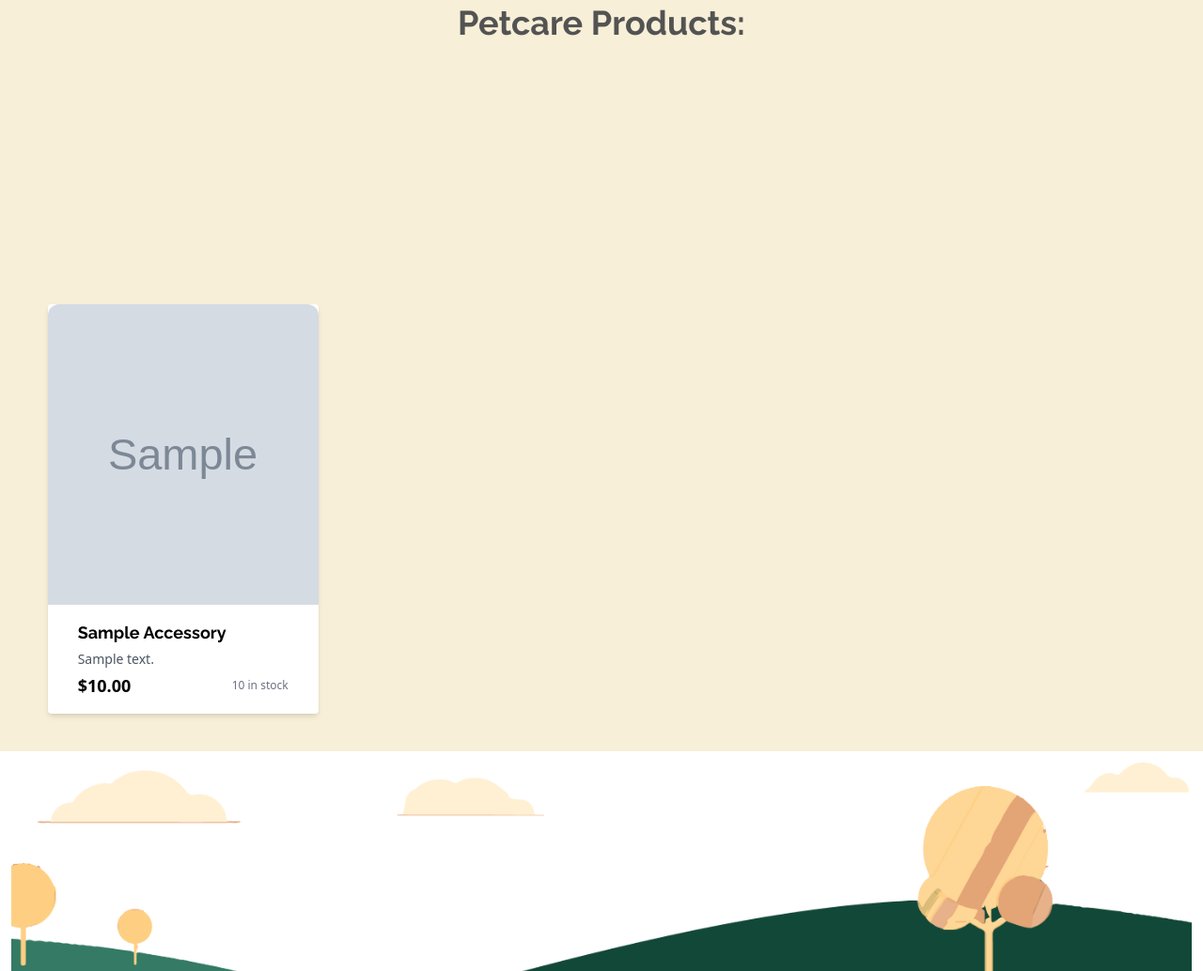
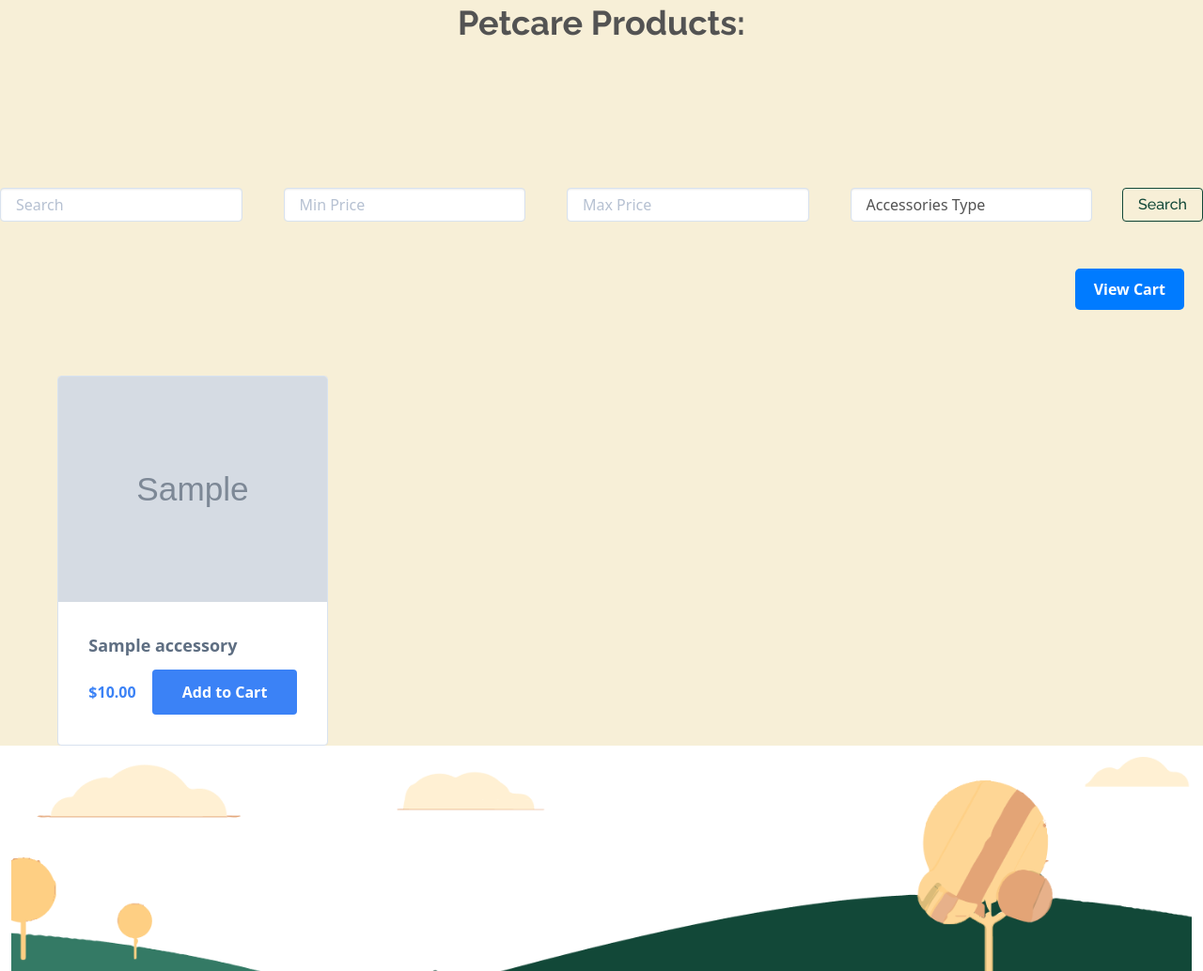
Before and after one commit to NafizAdnan/AnimalWelfare, a Django app: page /product/for_sale/ in a window 1280 px wide. Shown: the part 285-1319 px from the top of the page at 94% size. Run offline with Django 5.2, Linux system fonts and the light colour scheme; a user stored in the database is signed in; tables that the repository leaves empty hold one stand-in row (values such as "Sample post"); grey boxes marked "Sample" are stand-in pictures; some libraries are stand-ins or nearby versions.

Commit message:
Add files via upload

```diff
--- a/baseapp/templates/baseapp/products_for_sale.html
+++ b/baseapp/templates/baseapp/products_for_sale.html
@@ -1,42 +1,122 @@
 {% extends 'main.html' %}
 
-{% block title %}On Sale{% endblock title %}
+{% block title %}On Sale{% endblock %}
 
 {% block content %}
+{% load static %}
 <link href="https://cdn.jsdelivr.net/npm/tailwindcss@2.2.19/dist/tailwind.min.css" rel="stylesheet">
 
 <div class="text-center p-10">
     <h1 class="font-bold text-4xl mb-4">Petcare Products:</h1>
-    <p class="text-xl"></p>
 </div>
 
+<form class="d-flex justify-center gap-4 mb-5" role="search" method="GET">
+    <input class="form-control me-2" type="search" placeholder="Search" aria-label="Search" name="q">
+    <input class="form-control me-2" type="number" placeholder="Min Price" aria-label="Min Price" name="min_price">
+    <input class="form-control me-2" type="number" placeholder="Max Price" aria-label="Max Price" name="max_price">
+    <select name="category" class="form-control">
+        <option value="">Accessories Type</option>
+        <option value="Food">Food</option>
+        <option value="Toy">Toy</option>
+        <option value="Tools">Tools</option>
+    </select>
+    <button class="btn btn-outline-success" type="submit">Search</button>
+</form>
+
+
+
+
+
+<style>
+/* Button Styles */
+.add-to-cart-button {
+    background-color: #007bff;
+    color: white;
+    padding: 10px 20px;
+    text-align: center;
+    display: inline-block;
+    font-size: 1rem;
+    cursor: pointer;
+    border: none;
+    border-radius: 5px;
+    transition: background-color 0.3s ease;
+}
+
+.add-to-cart-button:hover {
+    background-color: #0056b3;
+}
+
+/* Header and View Cart Button Styles */
+.header {
+    display: flex;
+    justify-content: flex-end;
+    padding: 10px 20px;
+}
+
+.view-cart-wrapper {
+    margin-bottom: 20px;
+}
+
+.view-cart-button {
+    background-color: #007bff;
+    color: white;
+    padding: 10px 20px;
+    font-size: 1rem;
+    font-weight: bold;
+    border-radius: 5px;
+    text-align: center;
+    display: inline-block;
+    transition: background-color 0.3s ease;
+}
+
+.view-cart-button:hover {
+    background-color: #0056b3;
+}
+
+</style>
+
+
+
+<!-- Header Section with View Cart Button -->
+<header class="header">
+    <div class="view-cart-wrapper">
+        <a href="{% url 'baseapp:cart' %}" class="view-cart-button">View Cart</a>
+    </div>
+</header>
+
 <!-- Grid Section -->
-<section class="mx-auto grid grid-cols-1 lg:grid-cols-3 md:grid-cols-2 justify-items-center gap-y-20 gap-x-14 mt-10 mb-5">
-
+<section class="mx-auto grid grid-cols-1 sm:grid-cols-2 lg:grid-cols-3 justify-items-center gap-y-10 gap-x-6 mt-5">
     {% for product in products %}
     <!-- Product Card -->
-    <div class="w-72 bg-white shadow-md rounded-xl duration-500 hover:scale-105 hover:shadow-xl">
-        <a href="">
-            {% if product.picture %}
-            <img src="{{ product.picture.url }}" alt="{{ product.title }}" class="h-80 w-72 object-cover rounded-t-xl" />
-            {% else %}
-            <img src="https://via.placeholder.com/288x400" alt="No image available" class="h-80 w-72 object-cover rounded-t-xl" />
-            {% endif %}
-            <div class="px-4 py-3">
-                <h3 class="text-lg font-bold text-black truncate capitalize">{{ product.title }}</h3>
-                <p class="text-gray-600 text-sm my-1">{{ product.description|truncatewords:15 }}</p>
-                <div class="flex justify-between items-center">
-                    <span class="text-lg font-semibold text-black">${{ product.price }}</span>
-                    <span class="text-gray-500 text-xs">{{ product.stock }} in stock</span>
-                </div>
+    <div class="w-72 bg-white shadow-lg border border-gray-200 rounded-lg overflow-hidden">
+        <!-- Image -->
+        {% if product.picture %}
+        <img src="{{ product.picture.url }}" alt="{{ product.title }}" class="h-60 w-full object-cover" />
+        {% else %}
+        <img src="https://via.placeholder.com/288x400" alt="No image available" class="h-60 w-full object-cover" />
+        {% endif %}
+        <!-- Details -->
+        <div class="p-4">
+            <a href="{% url 'baseapp:product_detail' product.pk %}" class="text-lg font-bold truncate">{{ product.title }}</a>
+            <div class="flex justify-between items-center mt-2">
+                <span class="text-blue-500 font-bold">${{ product.price }}</span>
+                <form action="{% url 'baseapp:add_to_cart' product.id %}" method="post">
+                    {% csrf_token %}
+                    <input type="hidden" name="quantity" value="1" min="1">
+                    <button type="submit" class="bg-blue-500 hover:bg-blue-700 text-white font-bold py-2 px-4 rounded">
+                        Add to Cart
+                    </button>
+                </form>
             </div>
-        </a>
+        </div>
     </div>
-    <!-- End Product Card -->
     {% empty %}
-    <!-- <div>No accessories found.</div> -->
+    <div>No accessories found.</div>
     {% endfor %}
-
 </section>
 
+<script src="https://code.jquery.com/jquery-3.3.1.slim.min.js"></script>
+<script src="https://cdnjs.cloudflare.com/ajax/libs/popper.js/1.14.7/umd/popper.min.js"></script>
+<script src="https://stackpath.bootstrapcdn.com/bootstrap/4.3.1/js/bootstrap.min.js"></script>
+
 {% endblock content %}
```
Also changed, not shown: baseapp/templates/baseapp/cart.html (added, +181 -0 lines), baseapp/templates/baseapp/product_detail.html (added, +164 -0 lines).
